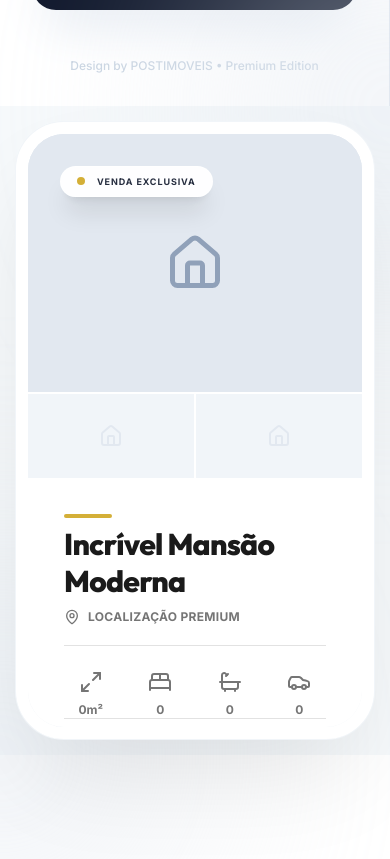
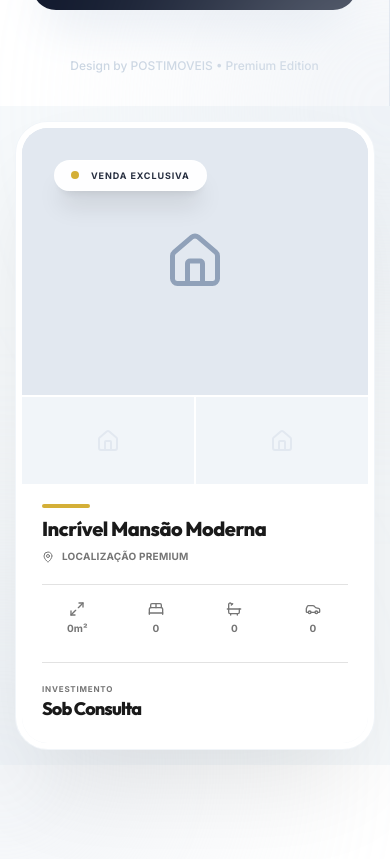
Before and after one commit to WillWddesigner/postimovel, a React (Vite) app: page / in a window 390 px wide. Shown: the part 1520-2379 px from the top of the page. Built offline with nearby package versions, Linux system fonts and the light colour scheme.

Commit message:
fix: responsive card layout for mobile

```diff
--- a/src/App.tsx
+++ b/src/App.tsx
@@ -284,7 +284,7 @@ const App: React.FC = () => {
         <div className="absolute top-0 right-0 w-96 h-96 bg-slate-200 rounded-full blur-[120px] -mr-48 -mt-48 opacity-50" />
         <div className="absolute bottom-0 left-0 w-96 h-96 bg-slate-200 rounded-full blur-[120px] -ml-48 -mb-48 opacity-50" />
 
-        <div className="relative w-full max-w-[600px] shadow-[0_50px_100px_-20px_rgba(0,0,0,0.1)] rounded-[3rem] overflow-hidden border-[12px] border-white ring-1 ring-slate-100">
+        <div className="relative w-full max-w-[600px] shadow-[0_50px_100px_-20px_rgba(0,0,0,0.1)] rounded-[2rem] md:rounded-[3rem] overflow-hidden border-[6px] md:border-[12px] border-white ring-1 ring-slate-100">
           {/* Card aspect-ratio 9:16 */}
           <div
             ref={cardRef}
@@ -339,37 +339,37 @@ const App: React.FC = () => {
 
             {/* Content Section (Bottom 42%) */}
             <div
-              className="h-[42%] w-full relative z-10 p-9 flex flex-col justify-between"
+              className="h-[42%] w-full relative z-10 p-5 md:p-9 flex flex-col justify-between"
               style={{ backgroundColor: data.primaryColor, color: data.textColor }}
             >
               <div className="space-y-5">
                 <div className="space-y-2">
                   <div className="w-12 h-1 rounded-full" style={{ backgroundColor: data.secondaryColor }} />
-                  <h3 className="text-3xl font-extrabold leading-tight font-['Outfit'] tracking-tight" style={{ color: data.textColor }}>
+                  <h3 className="text-xl md:text-3xl font-extrabold leading-tight font-['Outfit'] tracking-tight" style={{ color: data.textColor }}>
                     {data.title || 'Incrível Mansão Moderna'}
                   </h3>
-                  <div className="flex items-center gap-2 text-xs font-bold tracking-wide uppercase opacity-60">
-                    <MapPin size={16} /> {data.location || 'Localização Premium'}
+                  <div className="flex items-center gap-2 text-[10px] md:text-xs font-bold tracking-wide uppercase opacity-60">
+                    <MapPin className="w-3 h-3 md:w-4 md:h-4" /> {data.location || 'Localização Premium'}
                   </div>
                 </div>
 
                 {/* Attributes Grid */}
-                <div className="grid grid-cols-4 gap-4 pt-6 border-t" style={{ borderColor: `${data.textColor}20` }}>
-                  <div className="flex flex-col items-center gap-2 opacity-60">
-                    <Maximize2 size={24} />
-                    <span className="text-xs font-bold">{data.area || '0'}m²</span>
+                <div className="grid grid-cols-4 gap-2 md:gap-4 pt-4 md:pt-6 border-t" style={{ borderColor: `${data.textColor}20` }}>
+                  <div className="flex flex-col items-center gap-1 md:gap-2 opacity-60">
+                    <Maximize2 className="w-4 h-4 md:w-6 md:h-6" />
+                    <span className="text-[10px] md:text-xs font-bold">{data.area || '0'}m²</span>
                   </div>
-                  <div className="flex flex-col items-center gap-2 opacity-60">
-                    <BedDouble size={24} />
-                    <span className="text-xs font-bold">{data.bedrooms || '0'}</span>
+                  <div className="flex flex-col items-center gap-1 md:gap-2 opacity-60">
+                    <BedDouble className="w-4 h-4 md:w-6 md:h-6" />
+                    <span className="text-[10px] md:text-xs font-bold">{data.bedrooms || '0'}</span>
                   </div>
-                  <div className="flex flex-col items-center gap-2 opacity-60">
-                    <Bath size={24} />
-                    <span className="text-xs font-bold">{data.bathrooms || '0'}</span>
+                  <div className="flex flex-col items-center gap-1 md:gap-2 opacity-60">
+                    <Bath className="w-4 h-4 md:w-6 md:h-6" />
+                    <span className="text-[10px] md:text-xs font-bold">{data.bathrooms || '0'}</span>
                   </div>
-                  <div className="flex flex-col items-center gap-2 opacity-60">
-                    <Car size={24} />
-                    <span className="text-xs font-bold">{data.parking || '0'}</span>
+                  <div className="flex flex-col items-center gap-1 md:gap-2 opacity-60">
+                    <Car className="w-4 h-4 md:w-6 md:h-6" />
+                    <span className="text-[10px] md:text-xs font-bold">{data.parking || '0'}</span>
                   </div>
                 </div>
               </div>
@@ -377,14 +377,14 @@ const App: React.FC = () => {
               {/* Footer Investment */}
               <div className="flex items-center justify-between pt-5 border-t" style={{ borderColor: `${data.textColor}20` }}>
                 <div className="space-y-0">
-                  <p className="text-[9px] font-black uppercase tracking-widest opacity-60">Investimento</p>
-                  <p className="text-2xl font-extrabold font-['Outfit'] tracking-tighter" style={{ color: data.textColor }}>
+                  <p className="text-[8px] md:text-[9px] font-black uppercase tracking-widest opacity-60">Investimento</p>
+                  <p className="text-lg md:text-2xl font-extrabold font-['Outfit'] tracking-tighter" style={{ color: data.textColor }}>
                     {data.price || 'Sob Consulta'}
                   </p>
                 </div>
 
                 {data.logo && (
-                  <img src={data.logo} alt="Logo" className="h-24 w-auto object-contain" />
+                  <img src={data.logo} alt="Logo" className="h-16 md:h-24 w-auto object-contain" />
                 )}
               </div>
             </div>
```
